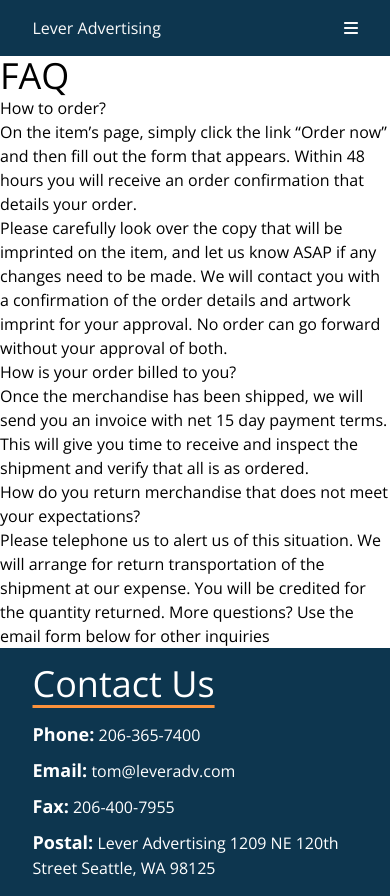
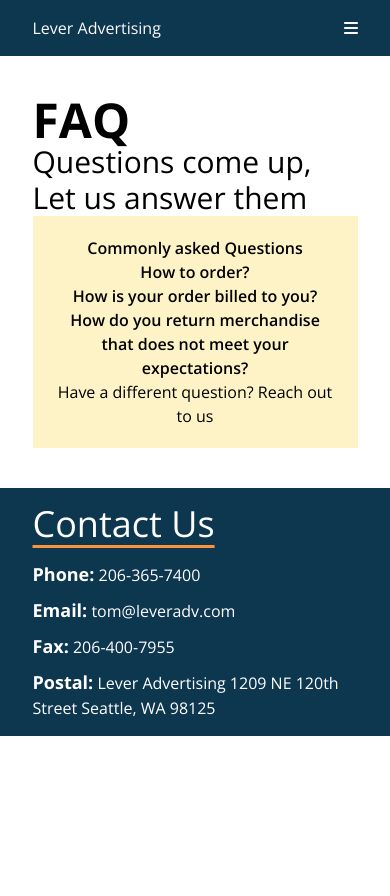
Before and after one commit to hennconnor/Lever-adv, a React (Create React App) app: page /faq in a window 390 px wide. After the commit the page ends 844 px from the top, so only its background shows below. Built offline with nearby package versions, Linux system fonts and the light colour scheme.

Commit message:
added responsiveness to faq

```diff
--- a/src/Pages/Faq.js
+++ b/src/Pages/Faq.js
@@ -1,21 +1,35 @@
 import React from 'react'
+import { useState } from 'react';
 
 const Faq = () => {
+
+    const [q1, setq1] = useState(false);
+    const [q2, setq2] = useState(false);
+    const [q3, setq3] = useState(false);
+
+
     return (
-        <div className='text-black'>
-            <h1 className='text-4xl'>FAQ</h1>
-            <div>
-                <h2>How to order?</h2>
-                <p>On the item’s page, simply click the link “Order now” and then fill  out the form that appears. Within 48 hours you will receive an order confirmation that details your order.</p>
-                <p> Please  carefully look over the copy that will be imprinted on the item, and let us know ASAP if any  changes need to be made.  We will contact you with a confirmation of the order details and artwork imprint for your approval.  No order can go forward without your approval of both. </p>
-            </div>
-            <div>
-                <h2>How is your order billed to you?</h2>
-                <p>Once the merchandise has been shipped, we will send you an invoice with net 15 day payment terms.  This will give you time to receive and inspect the shipment and verify that all is as ordered.</p>
-            </div>
-            <div>
-                <h2>How do you return merchandise that does not meet your expectations?</h2>
-                <p>Please telephone us to alert us of this situation.  We will                                 arrange for return transportation of  the shipment at our                   expense. You will be credited for the quantity returned. More                          questions?  Use the email form below for other inquiries</p>
+        <div className='text-black my-10'>
+            <div className='w-5/6 mx-auto'>
+                <h1 className='text-5xl font-bold'>FAQ</h1>
+                <h2 className='text-3xl'>Questions come up, Let us answer them</h2>
+                <div className='text-center bg-amber-100 p-5'>
+                    <p className='font-semibold'>Commonly asked Questions</p>
+                    <div className='cursor-pointer' onClick={() => setq1(!q1)}>
+                        <h3 className='font-semibold hover:font-bold'>How to order?</h3>
+                        <p className={q1 ? 'block' : 'hidden'}>On the item’s page, simply click the link “Order now” and then fill  out the form that appears. Within 48 hours you will receive an order confirmation that details your order.</p>
+                        <p className={q1 ? 'block' : 'hidden'}> Please  carefully look over the copy that will be imprinted on the item, and let us know ASAP if any  changes need to be made.  We will contact you with a confirmation of the order details and artwork imprint for your approval.  No order can go forward without your approval of both. </p>
+                    </div>
+                    <div className='cursor-pointer' onClick={() => setq2(!q2)}>
+                        <h3 className='font-semibold hover:font-bold'>How is your order billed to you?</h3>
+                        <p className={q2 ? 'block' : 'hidden'}>Once the merchandise has been shipped, we will send you an invoice with net 15 day payment terms.  This will give you time to receive and inspect the shipment and verify that all is as ordered.</p>
+                    </div>
+                    <div className='cursor-pointer' onClick={() => setq3(!q3)}>
+                        <h3 className='font-semibold hover:font-bold'>How do you return merchandise that does not meet your expectations?</h3>
+                        <p className={q3 ? 'block' : 'hidden'}>Please telephone us to alert us of this situation.  We will                                 arrange for return transportation of  the shipment at our                   expense. You will be credited for the quantity returned. More                          questions?  Use the email form below for other inquiries</p>
+                    </div>
+                    <h3>Have a different question? Reach out to us</h3>
+                </div>
             </div>
 
         </div>
```
